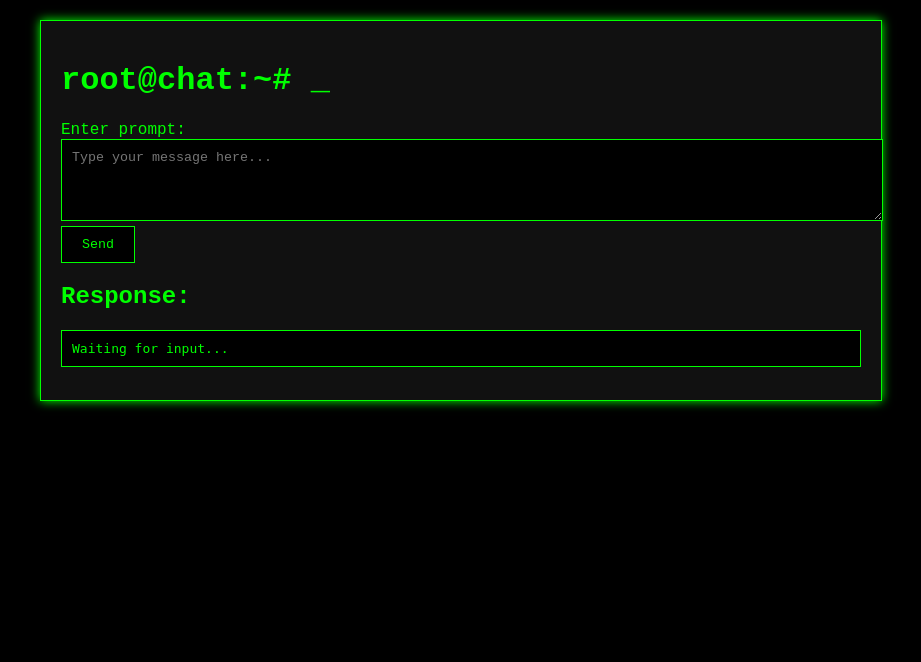
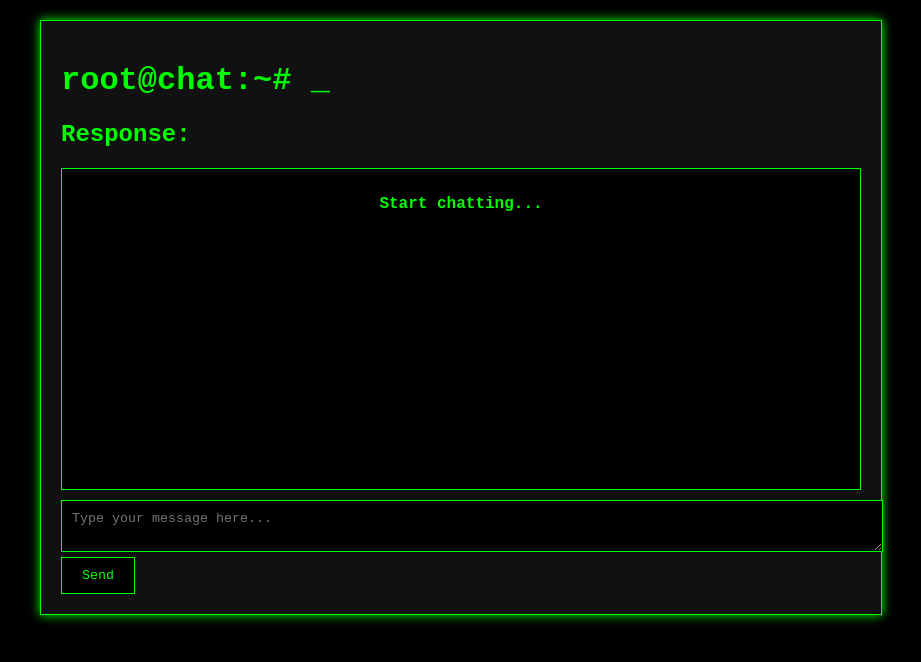
Before and after one commit to RobertsRob/gameHumanOrNo, a Flask app: page / in a window 1280 px wide. Shown: the top 662 px of the page, without its empty margins (179-1100 px from the left). Run offline with Flask 3, Linux system fonts and the light colour scheme.

Commit message:
added chat-like talking + history

```diff
--- a/main.py
+++ b/main.py
@@ -7,6 +7,8 @@ app = Flask(__name__)
 load_dotenv()
 
 client = OpenAI(api_key=os.getenv("OPENAI_KEY"))
+
+chat_history = []
 
 @app.route('/')
 def index():
@@ -22,9 +24,7 @@ def chat():
 
         # OpenAI request
         try:
-            response = client.responses.create(
-            model="gpt-4.1",
-            input=[
+            chat_history.append(
                 {
                 "role": "user",
                 "content": [
@@ -33,8 +33,11 @@ def chat():
                     "text": user_prompt
                     }
                 ]
-                }
-            ],
+                })
+
+            response = client.responses.create(
+            model="gpt-4.1",
+            input=chat_history,
             reasoning={},
             tools=[],
             temperature=1,
@@ -44,6 +47,20 @@ def chat():
             )
 
             response_text = response.output[0].content[0].text
+            response_id = response.output[0].id
+
+            chat_history.append({
+            "id": response_id,
+            "role": "assistant",
+            "content": [
+                {
+                "type": "output_text",
+                "text": response_text
+                }
+            ]
+            })
+
+
             return jsonify({"response": response_text})
 
         except Exception as e:
--- a/static/style.css
+++ b/static/style.css
@@ -57,3 +57,41 @@ h1, h2, label {
 @keyframes blink {
     50% { opacity: 0; }
 }
+
+.chat_area {
+    background-color: #000;
+    border: 1px solid #00ff00;
+    padding: 10px;
+    height: 300px;
+    overflow-y: auto;
+    margin-top: 20px;
+    font-family: 'Courier New', Courier, monospace;
+    display: flex;
+    flex-direction: column;
+    gap: 5px;
+}
+
+.message {
+    padding: 6px;
+    border-left: 3px solid #00ff00;
+    background-color: #111;
+}
+
+.message.user {
+    color: #00ff00;
+}
+
+.message.bot {
+    color: #00ffaa;
+}
+
+.input_area {
+    margin-top: 10px;
+}
+
+.start_chat{
+    color: #00ff00;
+    text-align: center;
+    vertical-align: middle;
+    font-weight: 600;
+}
--- a/templates/index.html
+++ b/templates/index.html
@@ -8,29 +8,72 @@
     <div class="terminal">
         <h1>root@chat:~# <span class="blinking">_</span></h1>
 
-        <label for="prompt">Enter prompt:</label><br>
-        <textarea id="prompt" rows="4" cols="60" placeholder="Type your message here..."></textarea><br>
-        <button onclick="sendPrompt()">Send</button>
+        <h2>Response:</h2>
+        <div class="chat_area" id="chat_area">
+            <p class="start_chat">Start chatting...</p>
+        </div>
+        <div class="input_area">
+            <textarea id="prompt" rows="2" cols="60" placeholder="Type your message here..."></textarea>
+            <button onclick="sendPrompt()">Send</button>
+        </div>
 
-        <h2>Response:</h2>
-        <pre id="response">Waiting for input...</pre>
     </div>
 
 
     <script>
+        const messages = [];
+
+        document.getElementById('prompt').addEventListener('keydown', function (event) {
+            if (event.key === 'Enter' && !event.shiftKey) {
+                event.preventDefault();
+                sendPrompt();
+            }});
+
         async function sendPrompt() {
-            const prompt = document.getElementById('prompt').value;
-            document.getElementById('response').textContent = 'Loading...';
+            const promptInput = document.getElementById('prompt');
+            const chatArea = document.getElementById('chat_area');
+            const userMessage = promptInput.value.trim();
+            if (!userMessage) return;
 
-            const res = await fetch('/api/chat', {
-                method: 'POST',
-                headers: {'Content-Type': 'application/json'},
-                body: JSON.stringify({ prompt })
-            });
+            // Добавить сообщение пользователя
+            messages.push({ role: 'user', content: userMessage });
+            appendMessage('user', userMessage);
+            promptInput.value = '';
 
-            const data = await res.json();
-            document.getElementById('response').textContent = data.response || data.error;
+            // Добавить временное сообщение бота "Thinking..."
+            const botPlaceholder = appendMessage('bot', 'Thinking...');
+            messages.push({ role: 'bot', content: 'Thinking...' });
+
+            try {
+                const res = await fetch('/api/chat', {
+                    method: 'POST',
+                    headers: { 'Content-Type': 'application/json' },
+                    body: JSON.stringify({ prompt: userMessage })
+                });
+
+                const data = await res.json();
+                const botMessage = data.response || data.error || 'Error';
+                messages[messages.length - 1].content = botMessage;
+
+                // Обновить текст в уже добавленном элементе
+                botPlaceholder.textContent = `Bot: ${botMessage}`;
+            } catch (err) {
+                const errorMessage = 'Request failed.';
+                messages[messages.length - 1].content = errorMessage;
+                botPlaceholder.textContent = `Bot: ${errorMessage}`;
+            }
+        }
+
+        function appendMessage(role, content) {
+            const div = document.createElement('div');
+            div.className = `message ${role}`;
+            div.textContent = role === 'user' ? `You: ${content}` : `Bot: ${content}`;
+            document.getElementById('chat_area').appendChild(div);
+            document.getElementById('chat_area').scrollTop = document.getElementById('chat_area').scrollHeight;
+            return div; // Вернём div, чтобы его потом обновить
         }
     </script>
+
+
 </body>
 </html>
```
